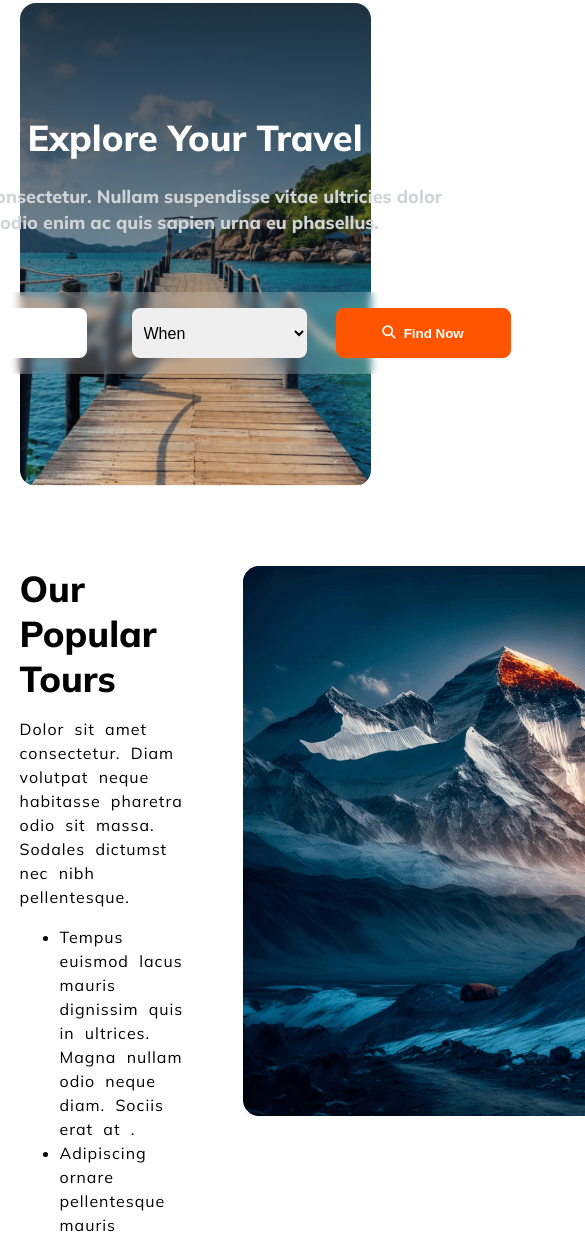
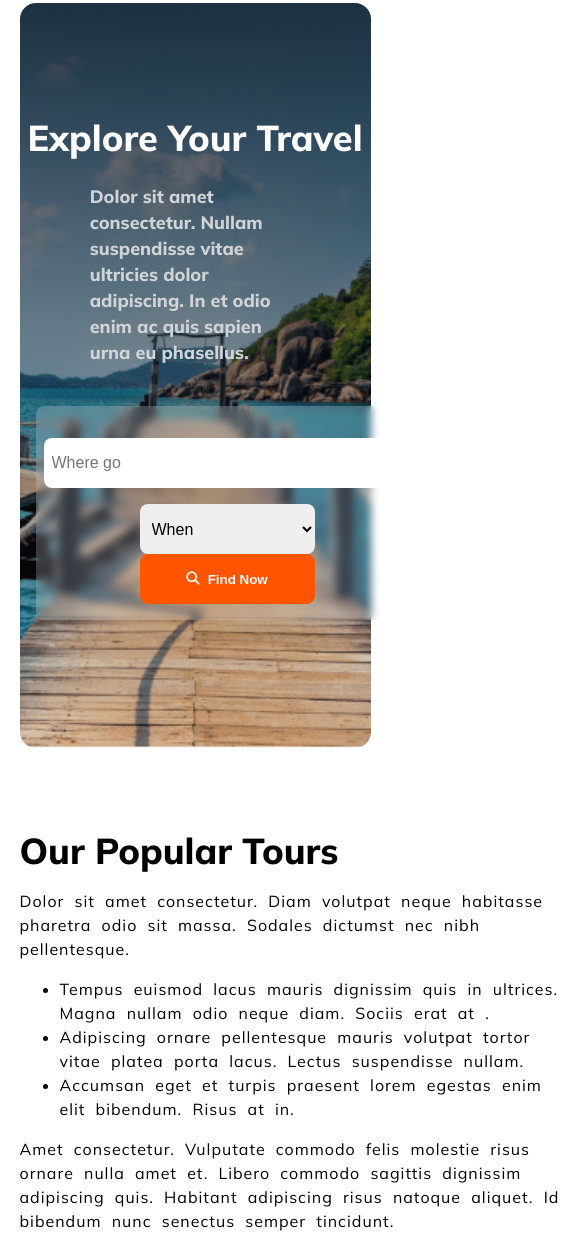
Before and after one commit to ImtiazAhmed01/Travel_site_hero, a plain HTML site: page index.html in a window 390 px wide. Shown: the part 213-1449 px from the top of the page, 585 px wide, since content can reach past the window. Drawn offline with Linux system fonts and the light colour scheme.

Commit message:
responsived

```diff
--- a/index.html
+++ b/index.html
@@ -25,6 +25,7 @@
                 <p>Blog</p>
                 <p>Contacts</p>
             </div>
+            <div class="ham-burger"><i class="fa-solid fa-bars"></i></div>
         </nav>
         <!-- banner -->
         <section class="container explore-your-travel">
--- a/styles/style.css
+++ b/styles/style.css
@@ -135,10 +135,17 @@ select {
     font-weight: 800;
 }
 
-.popular-section {
+.popular-section,
+.row-1,
+.row-2,
+.row-3 {
     display: grid;
     grid-template-columns: 1fr 1fr;
     gap: 3rem;
+}
+
+.popular-section img {
+    width: 100px 1fr;
 }
 
 .text-container {
@@ -227,3 +234,61 @@ select {
 .footer-section hr {
     margin: 2rem 0;
 }
+
+.hum-burger {
+    display: none;
+}
+
+/* Responsive */
+@media screen and (max-width: 600px) {
+    .nav-options {
+        display: none;
+    }
+
+    .hum-burger {
+        display: block;
+    }
+
+    h3 {
+        font-size: 36px
+    }
+
+    .container {
+        margin: 5rem auto;
+    }
+
+    p {
+        font-size: 16px;
+    }
+
+    .explore-container {
+        font-size: 26px;
+    }
+
+    .explore-container p {
+        width: 60%;
+
+    }
+
+    .travel-input {
+        flex-direction: column;
+        width: 70%;
+        margin: auto;
+
+    }
+
+    .travel-input input,
+    .travel-input select selection,
+    .travel-input {
+
+        width: 100%;
+        margin: 1rem;
+    }
+
+    .popular-section,
+    .row-1,
+    .row-2,
+    .row-3 {
+        grid-template-columns: 1fr;
+    }
+}
```
